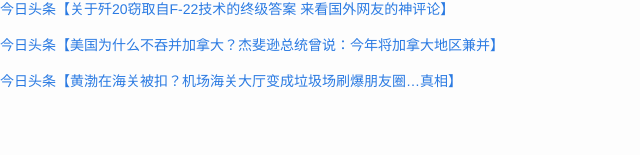
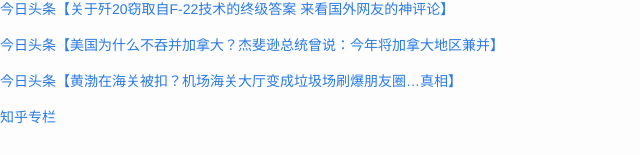
Before and after one commit to cnwarden/cnwarden.github.io, a Jekyll site: the page built from fav/index.md, in a window 1280 px wide and 900 px high, scrolled down 8742 px. Shown: the part 742-897 px from the top of the window, without its empty margins (0-640 px from the left). Built offline with Jekyll 4.4.1, drawn with Linux system fonts in a browser that asks for light colours; emoji names are drawn with the system emoji font; before the commit the page ends 9606 px from its top, so only the background shows below that.

Commit message:
auto commit

```diff
--- a/fav/index.md
+++ b/fav/index.md
@@ -530,3 +530,5 @@ title:  fav
 [今日头条【美国为什么不吞并加拿大？杰斐逊总统曾说：今年将加拿大地区兼并】](http://toutiao.com/group/6271421142569992449/?iid=3946525414&app=news_article&tt_from=android_share&utm_source=email&utm_medium=toutiao_android&utm_campaign=client_share)
 
 [今日头条【黄渤在海关被扣？机场海关大厅变成垃圾场刷爆朋友圈...真相】](http://toutiao.com/group/6271454798484553985/?iid=3946525414&app=news_article&tt_from=android_share&utm_source=email&utm_medium=toutiao_android&utm_campaign=client_share)
+
+[知乎专栏](http://zhuanlan.zhihu.com/p/20727466)
```
